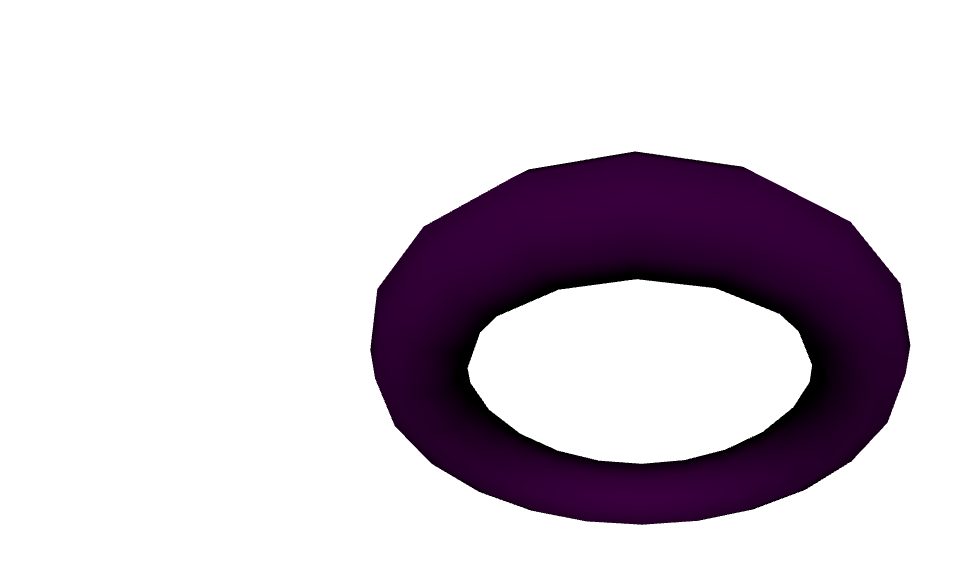
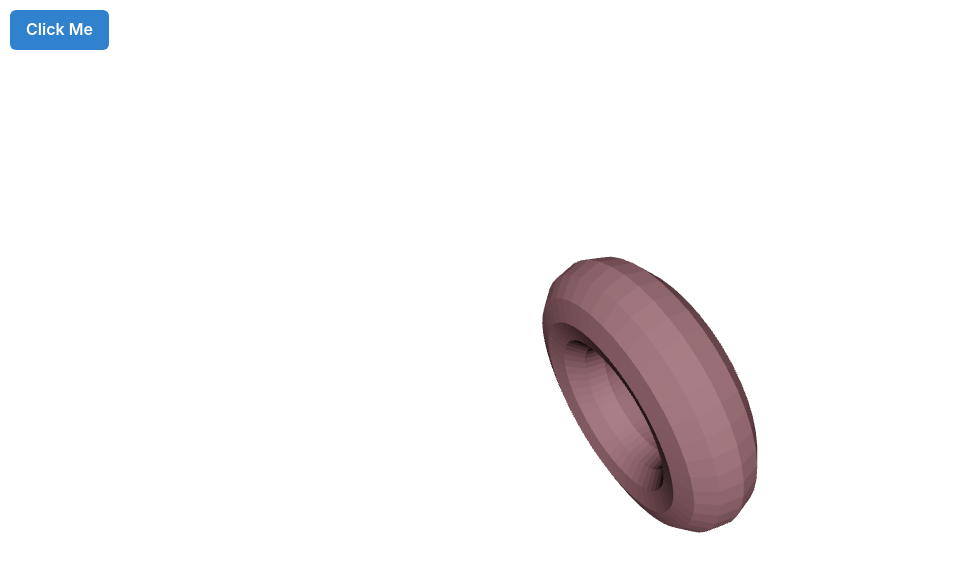
Before and after one commit to hana-tokarova/master-thesis, a React (Create React App) app: page / in a window 1280 px wide. Shown: the top 572 px of the page, without its empty margins (0-964 px from the left). Built offline with nearby package versions, Linux system fonts and the light colour scheme.

Commit message:
Playing with the setup 2

```diff
--- a/src/App.tsx
+++ b/src/App.tsx
@@ -1,18 +1,21 @@
-import { ChakraProvider, theme } from "@chakra-ui/react"
+import { Button, ChakraProvider, theme } from "@chakra-ui/react"
 import { Canvas } from "@react-three/fiber"
 
 export const App = () => (
   <ChakraProvider theme={theme}>
-    <div style={{ width: "100vw", height: "100vh" }}>
+    <div style={{ width: "100vw", height: "100vh", position: "relative" }}>
       <Canvas>
+        <color attach="background" args={["white"]} />
         <pointLight intensity={0.01} />
-        <directionalLight color="purple" position={[0, 0, 5]} />
-        <mesh position={[0, 0, 0]} scale={1} rotation={[180, 0, 180]}>
-          <torusGeometry args={[2, 0.4, 8, 20, Math.PI * 2]} />
-
-          <meshPhongMaterial />
+        <directionalLight color="white" position={[0, 0, 5]} />
+        <mesh position={[0, 0, 0]} rotation={[180, 180, 180]}>
+          <torusGeometry radius={4} radialSegments={8} tubularSegments={10} />
+          <meshStandardMaterial flatShading={true} color="pink" />
         </mesh>
       </Canvas>
+      <div style={{ position: "absolute", top: "10px", left: "10px" }}>
+        <Button colorScheme="blue">Click Me</Button>
+      </div>
     </div>
   </ChakraProvider>
 )
```
